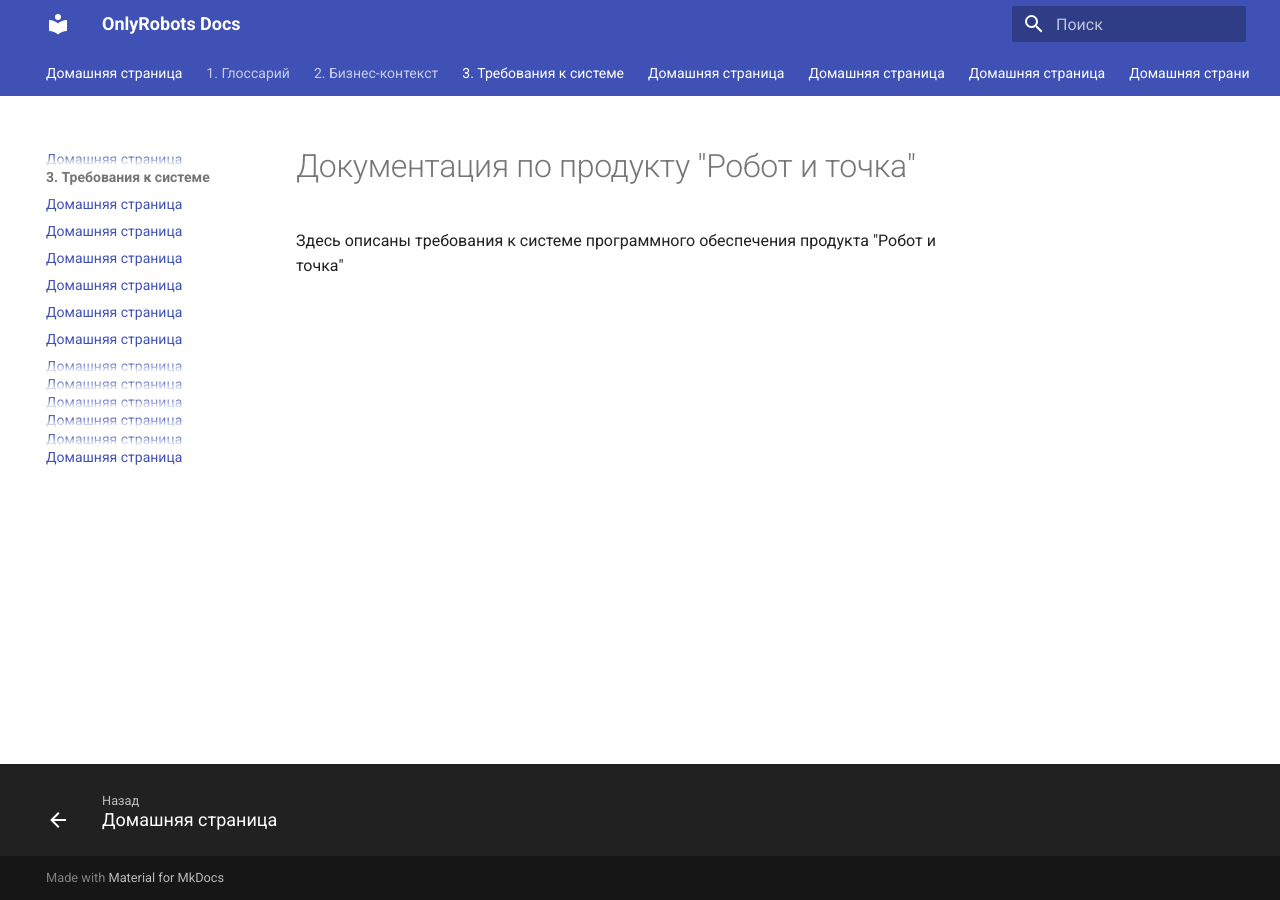
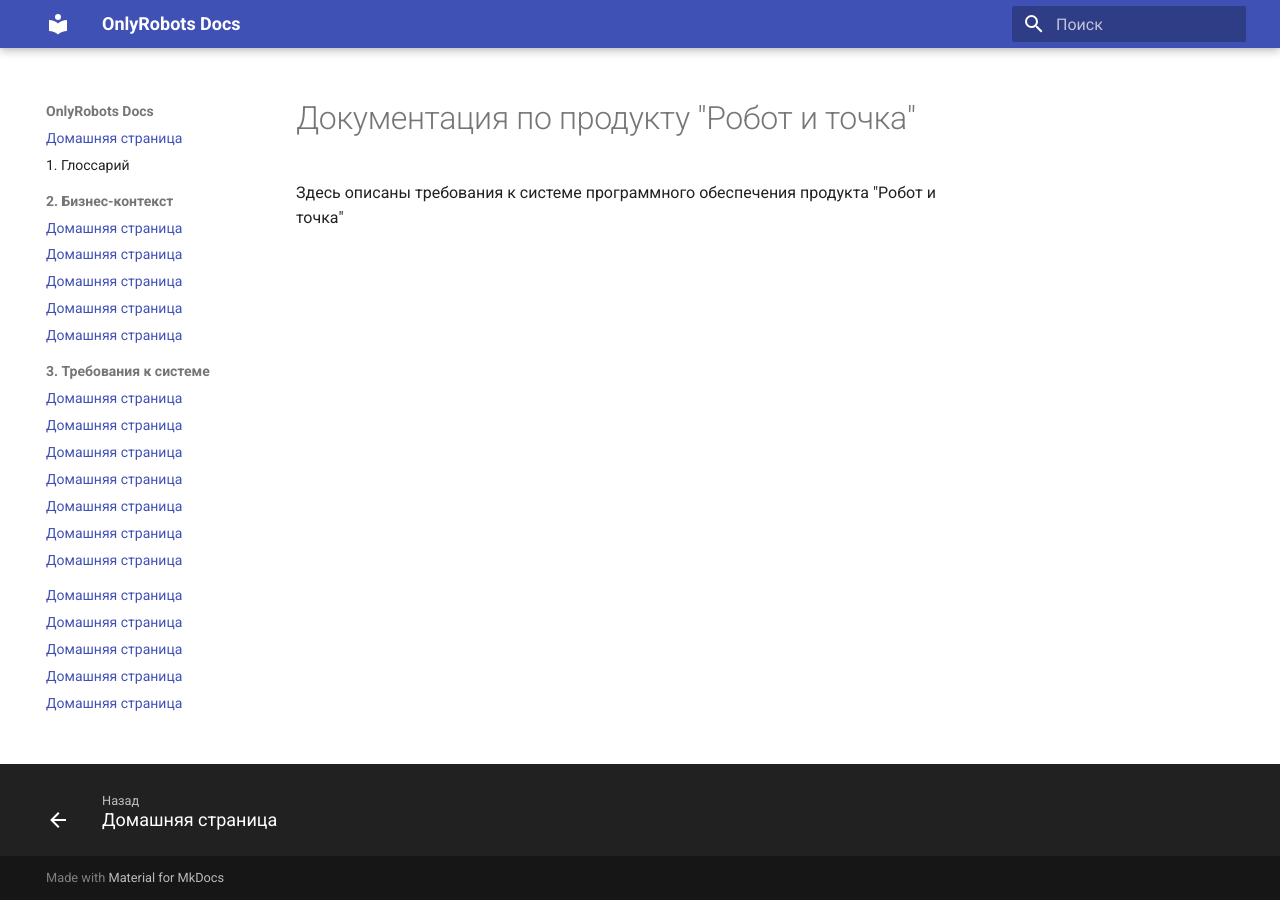
Before and after one commit to TenitilovaD/OTUS_SA_OnlyRobots, an MkDocs documentation site: the page built from docs/index.md, in a window 1280 px wide. Built offline with MkDocs 1.6.1 and Material for MkDocs 9.7.7, drawn with Linux system fonts in a browser that asks for light colours.

Commit message:
Update mkdocs.yml

```diff
--- a/mkdocs.yml
+++ b/mkdocs.yml
@@ -34,12 +34,12 @@ theme:
   language: ru
   features:
     - navigation.instant # Мгновенная загрузка
-    - navigation.tabs # Навигационные вкладки вверху страницы
     - navigation.sections # Отображение верхних вкладок на панели слева
-    - navigation.expand # Автоматическое открытие подразделов на панели слева
+    #- navigation.expand # Автоматическое открытие подразделов на панели слева
     - navigation.path # Над заголовком каждой страницы отображается путь
     - navigation.top # Кнопка «назад-вверх»
     - navigation.footer # Переключение кнопками предыдущей/следующей страницы в футере
+    #- navigation.tabs # Навигационные вкладки вверху страницы
     #- navigation.indexes # Скрыть дублирование заголовка на панели слева
     #- toc.integrate # Интеграция подразделов в панель слева
     #- toc.follow # Автоматическая прокрутка боковой панели при прокрутке
```
